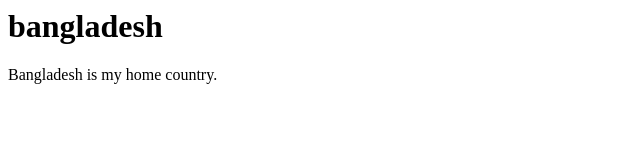
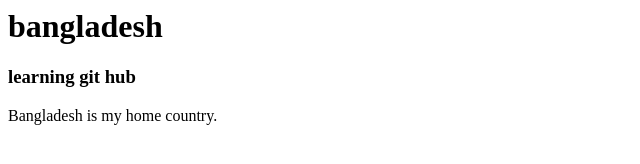
Before and after one commit to mitubasak94/my-website-may, a plain HTML site: page index.html in a window 1280 px wide. Shown: the whole page, without its empty margins (0-640 px from the left). Drawn offline with Linux system fonts and the light colour scheme.

Commit message:
learned github

```diff
--- a/index.html
+++ b/index.html
@@ -6,6 +6,7 @@
 <body>
 
     <h1>bangladesh</h1>
+    <h3>learning git hub</h3>
     Bangladesh is my home country.
 </body>
 </html>
```
